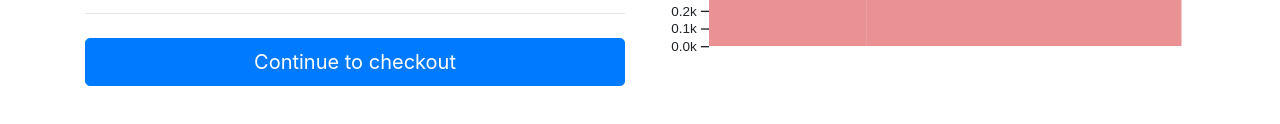
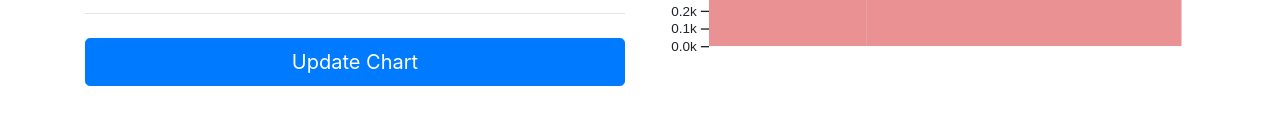
Before and after one commit to NateKnob/social-housing-calculator, a plain HTML site: page ppp/index.html in a window 1280 px wide. Shown: the part 400-524 px from the top of the page. Drawn offline with nearby package versions, Linux system fonts and the light colour scheme.

Commit message:
update chart button

```diff
--- a/ppp/index.html
+++ b/ppp/index.html
@@ -89,7 +89,7 @@
               </div>
 
               <hr class="mb-4">
-              <button class="btn btn-primary btn-lg btn-block" type="submit">Continue to checkout</button>
+              <button class="btn btn-primary btn-lg btn-block" type="submit">Update Chart</button>
             </form>
           </div>
         </div>
```
